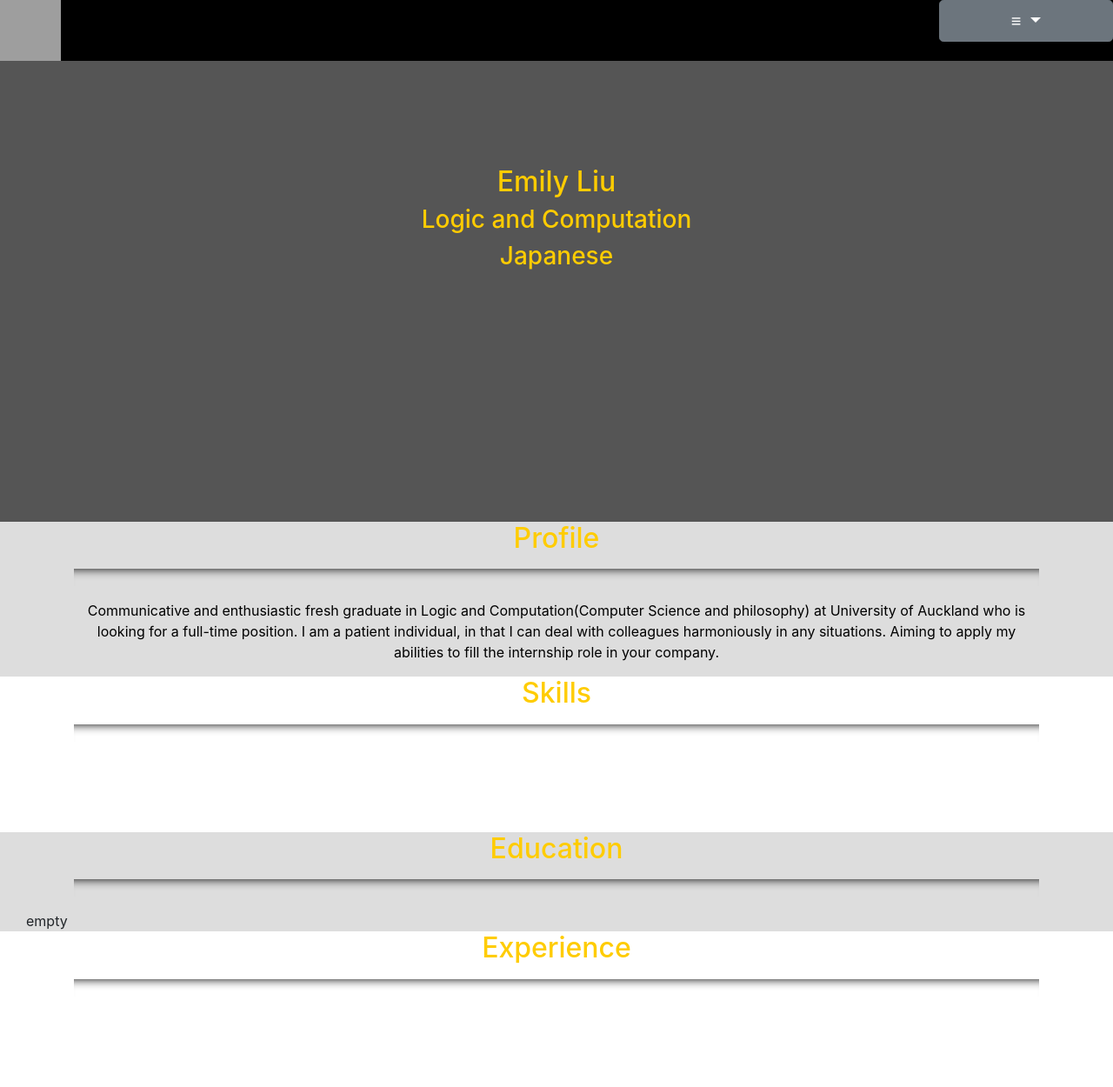
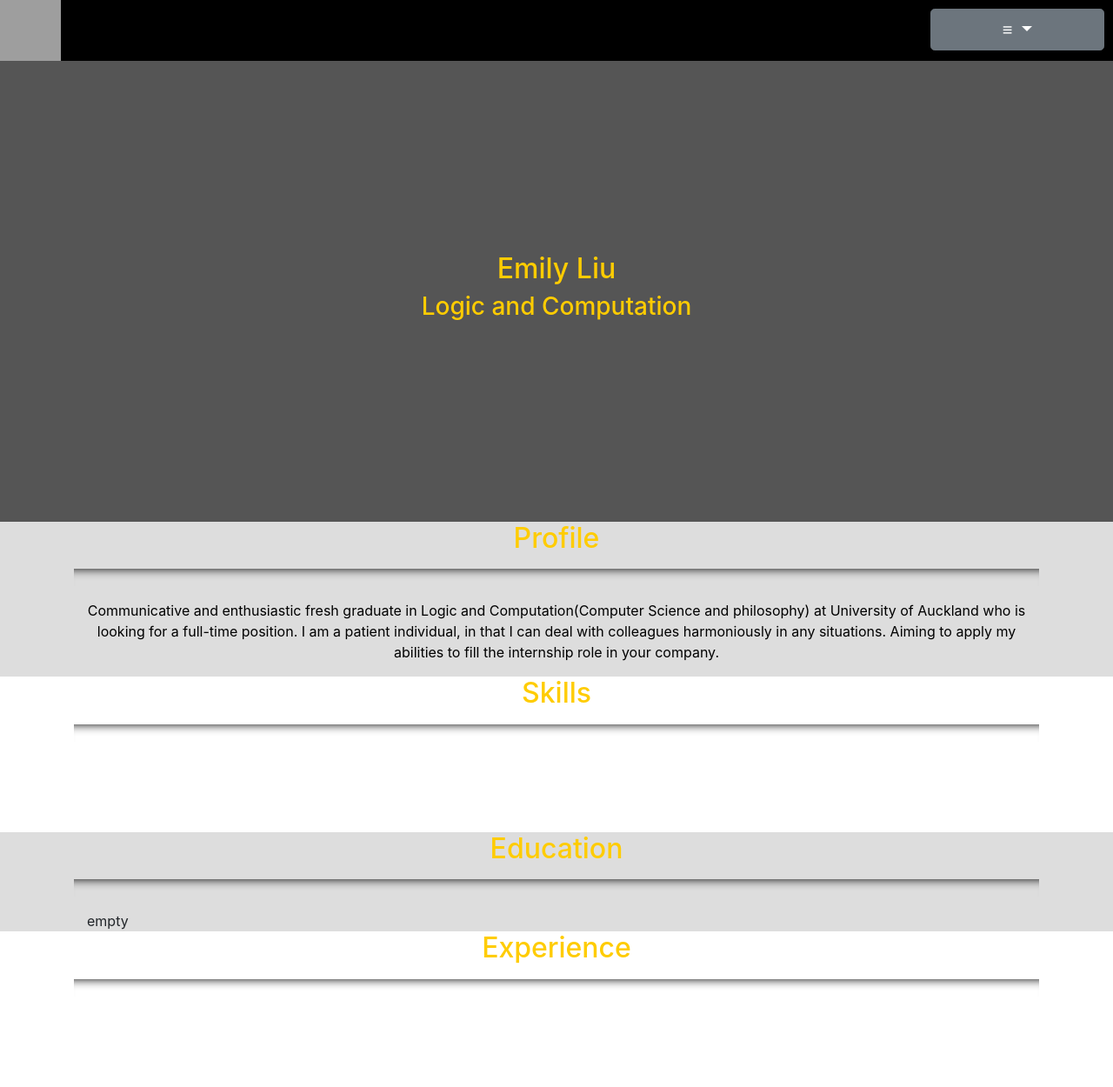
Before and after one commit to emilyliu0410/Tester, a PHP site: page /view/TestView.php in a window 1280 px wide. Shown: the whole page at 87% size. Run offline with PHP 8.4, Linux system fonts and the light colour scheme; the template is opened without the code that fills it, so the values that code supplies are empty; some libraries are stand-ins or nearby versions; grey boxes are pictures that could not be loaded.

Commit message:
css connected

```diff
--- /dev/null
+++ b/Lines.css
@@ -0,0 +1,5 @@
+.under_header{
+	height: 20px;
+    border: 0;
+    box-shadow: inset 0 12px 12px -12px rgba(0, 0, 0, 1);
+}
--- /dev/null
+++ b/css/lines.css
@@ -0,0 +1,6 @@
+.under_header{
+	height: 20px;
+    border: 0;
+    box-shadow: inset 0 12px 12px -12px rgba(0, 0, 0, 1);
+}
+.on_the_top{background-color: #000000}
--- a/view/TestView.php
+++ b/view/TestView.php
@@ -4,6 +4,10 @@
     <meta charset="utf-8">
     <title>Emily Liu</title>
     <link rel="stylesheet" href="https://cdn.bootcss.com/bootstrap/4.0.0/css/bootstrap.min.css" integrity="sha384-Gn5384xqQ1aoWXA+058RXPxPg6fy4IWvTNh0E263XmFcJlSAwiGgFAW/dAiS6JXm" crossorigin="anonymous">
+    <link rel="stylesheet"  href="./css/lines.css">
+    <link rel="stylesheet"  href="./css/profile.css">
+    <link rel="stylesheet"  href="./css/skills.css">
+    <link rel="stylesheet"  href="./css/educations.css">
     <!--border on the top-->
 
 
@@ -12,12 +16,12 @@
 
 <body style = "background-color: #555555">
     <!--homepage button-->
-    <div style="background-color: #000000">
+    <div class="on_the_top">
     	<a  href="file:///Users/liuyingpik1/Downloads/bootstrap-4/test.html">
         	<img src="http://mobilephonetabletrepair.co.uk/image/cache/catalog/Product%20Icons/Home-Button-500x500.png" style="width: 70px; height: 70px;" >
     	</a>
 
-    	<div class="btn-group" style='float:right; '>
+    	<div class="btn-group" style='float:right; padding:10px; '>
         	<button  class="btn btn-secondary btn-lg dropdown-toggle" type="button" data-toggle="dropdown" aria-haspopup="true" aria-expanded="false" style="width: 200px;">
             	≡
         	</button>
@@ -34,13 +38,12 @@
     <header>
           <div class="container" style="color: #ffcc00; height: 530px;">
             <div class="row">
-                <div class="col-lg-12 text-center " >
+                <div class="col-lg-12 text-center " style="padding-top: 100px" >
                 	<p>&nbsp;</p>
                 	<p>&nbsp;</p>
                 	<p>&nbsp;</p>
                     <h2 class="name">Emily Liu</h2>
                     <h3 class="skills">Logic and Computation</h3>
-                    <h3 class="minor">Japanese</h3>
                 </div>
             </div>
         </div>
@@ -51,9 +54,7 @@
                 <div class="row">
                     <div class="col-lg-12 text-center" style="color: #ffcc00;">
                         <h2>Profile</h2>
-                        <hr style="height: 20px;
-                                border: 0;
-                                box-shadow: inset 0 12px 12px -12px rgba(0, 0, 0, 1);">
+                        <hr class="under_header">
                     </div>
                 </div>
                 <div class="row">
@@ -69,9 +70,7 @@
             <div class="row">
                 <div class="col-lg-12 text-center" style="color: #ffcc00;">
                    	<h2>Skills</h2>
-                    <hr style="height: 20px;
-                            border: 0;
-                           	box-shadow: inset 0 12px 12px -12px rgba(0, 0, 0, 1);">
+                    <hr class="under_header">
                 </div>
             </div>
             <div class="row">
@@ -87,13 +86,11 @@
             <div class="row">
                 <div class="col-lg-12 text-center" style="color: #ffcc00;">
                     <h2>Education</h2>
-                    <hr style="height: 20px;
-                                border: 0;
-                                box-shadow: inset 0 12px 12px -12px rgba(0, 0, 0, 1);">
+                    <hr class="under_header" >
                 </div>
             </div>
   		</div>
-  		<div style="margin-left: 30px; margin-left: 30px; ">
+  		<div style="margin-left: 100px; margin-right: 100px; ">
                     <?php
         				if($result){
         				 while($row = $result->fetch_array()){
@@ -116,9 +113,7 @@
                 <div class="row">
                     <div class="col-lg-12 text-center" style="color: #ffcc00;">
                         <h2>Experience</h2>
-                        <hr style="height: 20px;
-                                border: 0;
-                                box-shadow: inset 0 12px 12px -12px rgba(0, 0, 0, 1);">
+                        <hr class="under_header">
                     </div>
                 </div>
                 <div class="row">
```
Also changed, not shown: css/educations.css (added), css/profile.css (added), css/skills.css (added), 3 other files.
